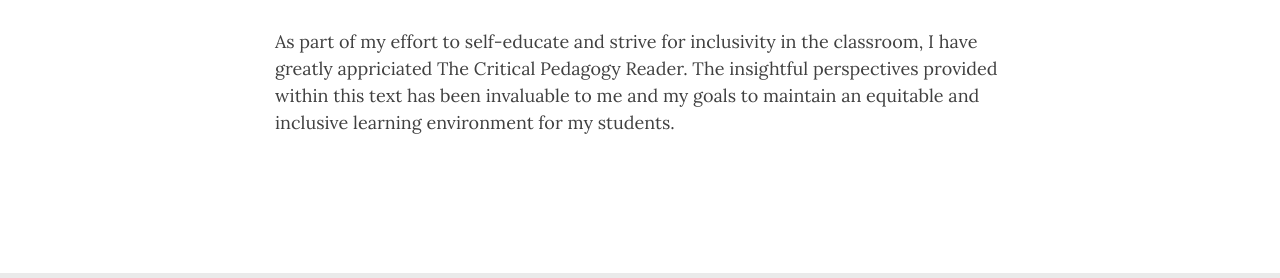
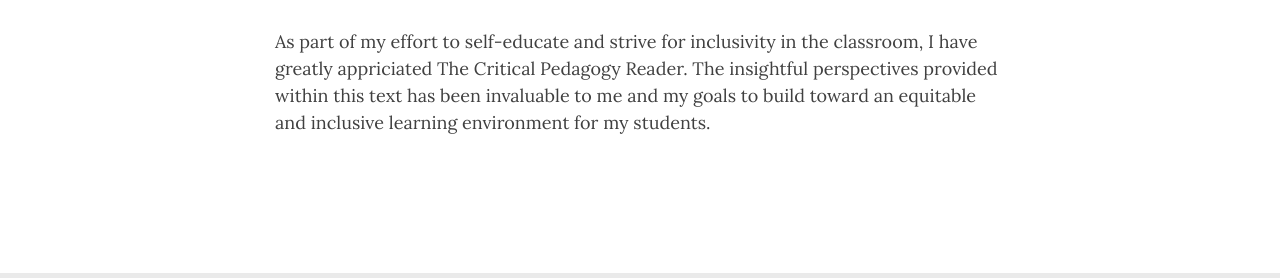
Before and after one commit to LeeLoew/LeelandRogers, a Jekyll site: the page built from teachinginfluences.md, in a window 1280 px wide and 900 px high, scrolled down 944 px. Shown: the part 393-671 px from the top of the window. Built offline with Jekyll 4.4.1, drawn with Linux system fonts in a browser that asks for light colours; nearby versions of some CDN libraries; comment, search, counter and statistics services are not loaded.

Commit message:
Update teachinginfluences.md

```diff
--- a/teachinginfluences.md
+++ b/teachinginfluences.md
@@ -12,5 +12,5 @@
 <p>&nbsp;</p>
 <img src="{{ 'CritPed.jpg' | relative_url }}" alt="Not found" />
 
-As part of my effort to self-educate and strive for inclusivity in the classroom, I have greatly appriciated The Critical Pedagogy Reader. The insightful perspectives provided within this text has been invaluable to me and my goals to maintain an equitable and inclusive learning environment for my students.
+As part of my effort to self-educate and strive for inclusivity in the classroom, I have greatly appriciated The Critical Pedagogy Reader. The insightful perspectives provided within this text has been invaluable to me and my goals to build toward an equitable and inclusive learning environment for my students.
 <p>&nbsp;</p>
```
